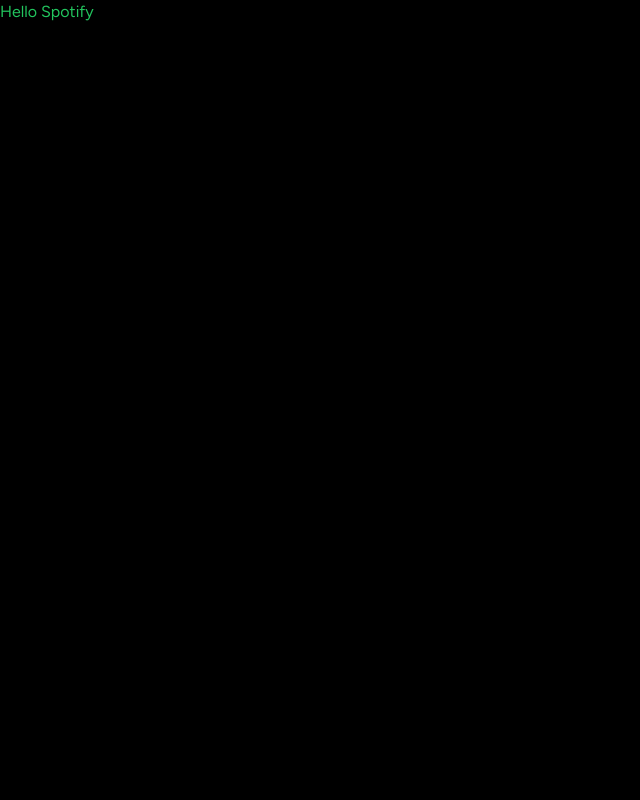
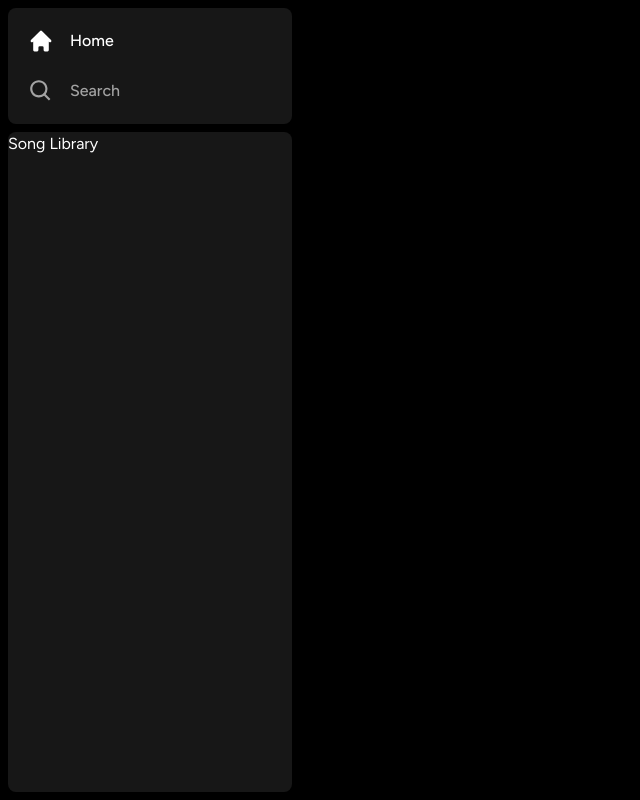
Before and after one commit to Awais512/spotify-clone, a Next.js app: page / in a window 1280 px wide. Shown: the whole page, without its empty margins (0-640 px from the left). Built offline with nearby package versions, Linux system fonts and the light colour scheme.

Commit message:
Navigation sidebar item

```diff
--- a/app/layout.tsx
+++ b/app/layout.tsx
@@ -1,3 +1,4 @@
+import Sidebar from "@/components/Sidebar";
 import "./globals.css";
 import { Figtree } from "next/font/google";
 
@@ -15,7 +16,9 @@
 }) {
   return (
     <html lang="en">
-      <body className={font.className}>{children}</body>
+      <body className={font.className}>
+        <Sidebar>{children}</Sidebar>
+      </body>
     </html>
   );
 }
--- /dev/null
+++ b/components/Box.tsx
@@ -0,0 +1,19 @@
+import React from "react";
+import { twMerge } from "tailwind-merge";
+
+interface BoxProps {
+  children: React.ReactNode;
+  className?: string;
+}
+
+const Box: React.FC<BoxProps> = ({ children, className }) => {
+  return (
+    <div
+      className={twMerge(`bg-neutral-900 rounded-lg h-fit w-full`, className)}
+    >
+      {children}
+    </div>
+  );
+};
+
+export default Box;
--- /dev/null
+++ b/components/Sidebar.tsx
@@ -0,0 +1,49 @@
+"use client";
+import React, { useMemo } from "react";
+import { usePathname } from "next/navigation";
+import { HiHome } from "react-icons/hi";
+import { BiSearch } from "react-icons/bi";
+import Box from "./Box";
+import SidebarItem from "./SidebarItem";
+
+interface SidebarProps {
+  children: React.ReactNode;
+}
+
+const Sidebar: React.FC<SidebarProps> = ({ children }) => {
+  const pathname = usePathname();
+  const routes = useMemo(
+    () => [
+      {
+        icon: HiHome,
+        label: "Home",
+        active: pathname !== "/search",
+        href: "/",
+      },
+      {
+        icon: BiSearch,
+        label: "Search",
+        active: pathname === "/search",
+        href: "/search",
+      },
+    ],
+    [pathname]
+  );
+
+  return (
+    <div className="flex h-full">
+      <div className="hidden md:flex flex-col gap-y-2 bg-black h-full w-[300px] p-2">
+        <Box>
+          <div className="flex flex-col gap-y-4 px-5 py-4">
+            {routes.map((item) => (
+              <SidebarItem key={item.label} {...item} />
+            ))}
+          </div>
+        </Box>
+        <Box className="overflow-y-auto h-full">Song Library</Box>
+      </div>
+    </div>
+  );
+};
+
+export default Sidebar;
--- /dev/null
+++ b/components/SidebarItem.tsx
@@ -0,0 +1,33 @@
+import React from "react";
+import Link from "next/link";
+import { IconType } from "react-icons";
+import { twMerge } from "tailwind-merge";
+
+interface SidebarItemProps {
+  icon: IconType;
+  label: string;
+  active?: boolean;
+  href: string;
+}
+
+const SidebarItem: React.FC<SidebarItemProps> = ({
+  icon: Icon,
+  label,
+  active,
+  href,
+}) => {
+  return (
+    <Link
+      href={href}
+      className={twMerge(
+        `flex flex-row h-auto items-center w-full gap-x-4 text-md font-medium cursor-pointer hover:text-white transition text-neutral-400 py-1`,
+        active && "text-white"
+      )}
+    >
+      <Icon size={26} />
+      <p className="truncate w-100">{label}</p>
+    </Link>
+  );
+};
+
+export default SidebarItem;
--- a/package.json
+++ b/package.json
@@ -19,6 +19,8 @@
     "postcss": "8.4.24",
     "react": "18.2.0",
     "react-dom": "18.2.0",
+    "react-icons": "^4.9.0",
+    "tailwind-merge": "^1.13.0",
     "tailwindcss": "3.3.2",
     "typescript": "5.0.4"
   }
```
Also changed, not shown: 1 other file (tests, documents, lock files or other folders).
